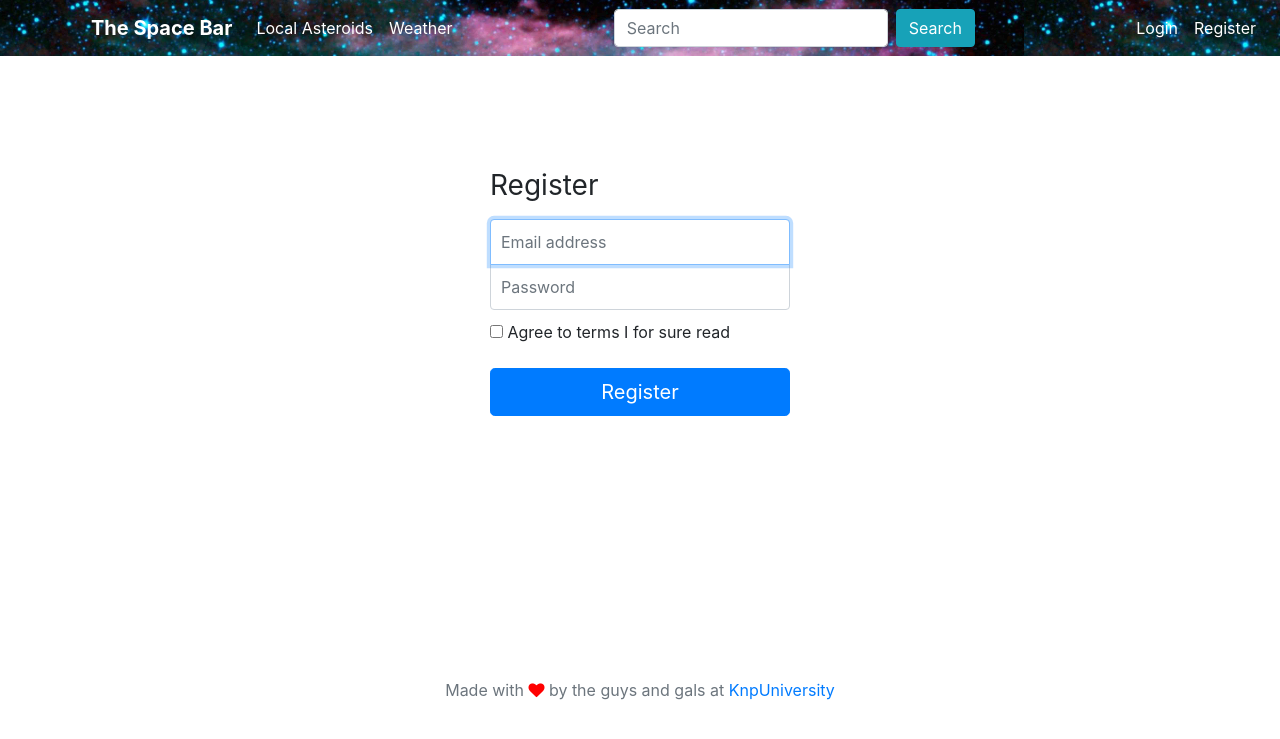
After one commit to t-kubrak/symfony-security, a Symfony app: template templates/security/register.html.twig in a window 1280 px wide. The commit adds this page. Shown: the top 739 px of the page. Run offline with Twig, Linux system fonts and the light colour scheme; the template is opened without the code that fills it, so the values that code supplies are empty; some libraries are stand-ins or nearby versions.

Commit message:
feat: registration

```diff
--- a/templates/base.html.twig
+++ b/templates/base.html.twig
@@ -56,6 +56,9 @@
                         <li class="nav-item">
                             <a style="color: #fff;" class="nav-link" href="{{ path('app_login') }}">Login</a>
                         </li>
+                        <li class="nav-item">
+                            <a style="color: #fff;" class="nav-link" href="{{ path('app_register') }}">Register</a>
+                        </li>
                     {% endif %}
                 </ul>
             </div>
--- /dev/null
+++ b/templates/security/register.html.twig
@@ -0,0 +1,34 @@
+{% extends 'base.html.twig' %}
+
+{% block title %}Register!{% endblock %}
+
+{% block stylesheets %}
+    {{ parent() }}
+
+    <link rel="stylesheet" href="{{ asset('css/login.css') }}">
+{% endblock %}
+
+{% block body %}
+    <div class="container">
+        <div class="row">
+            <div class="col-sm-12">
+                {# todo - replace with a Symfony form! #}
+                <form class="form-signin" method="post">
+                    <h1 class="h3 mb-3 font-weight-normal">Register</h1>
+                    <label for="inputEmail" class="sr-only">Email address</label>
+                    <input type="email" name="email" id="inputEmail" class="form-control" placeholder="Email address" required autofocus>
+                    <label for="inputPassword" class="sr-only">Password</label>
+                    <input type="password" name="password" id="inputPassword" class="form-control" placeholder="Password" required>
+                    <div class="checkbox mb-3">
+                        <label>
+                            <input type="checkbox" name="_remember_me" required> Agree to terms I for sure read
+                        </label>
+                    </div>
+                    <button class="btn btn-lg btn-primary btn-block" type="submit">
+                        Register
+                    </button>
+                </form>
+            </div>
+        </div>
+    </div>
+{% endblock %}
```
Also changed, not shown: src/Controller/SecurityController.php (+35 -0 lines).
